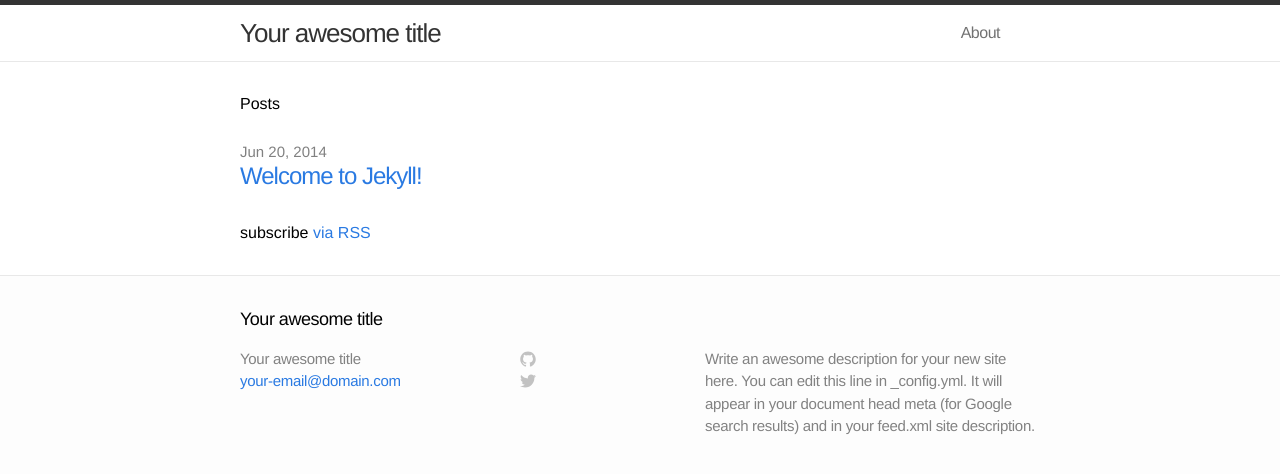
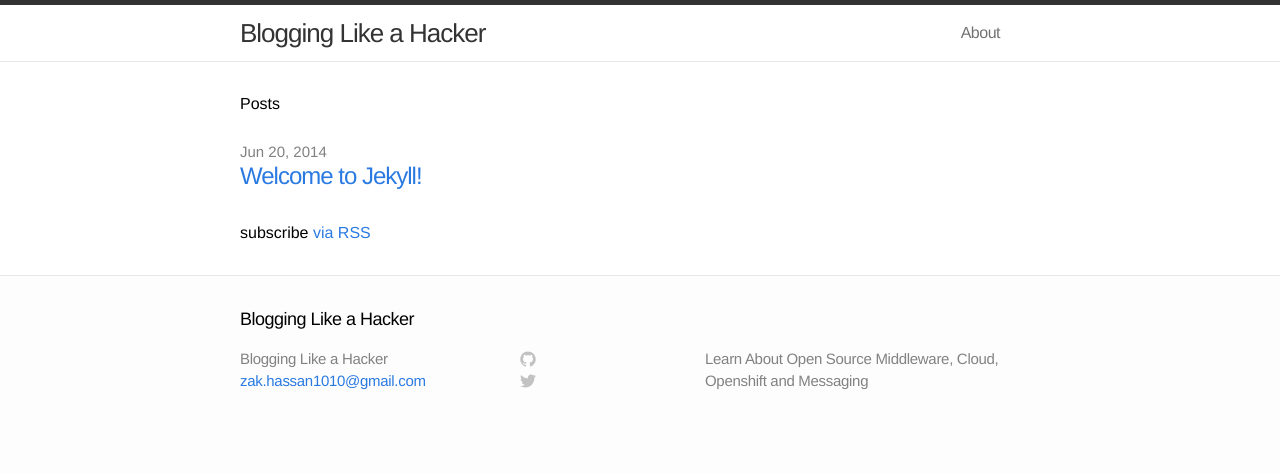
Before and after one commit to zak-hassan/zmhassan.github.io, a Jekyll site: the page built from index.html, in a window 1280 px wide. Shown: the top 474 px of the page. Built offline with Jekyll 4.4.1, drawn with Linux system fonts in a browser that asks for light colours.

```diff
--- a/_config.yml
+++ b/_config.yml
@@ -1,10 +1,13 @@
 # Site settings
-title: Your awesome title
-email: your-email@domain.com
-description: "Write an awesome description for your new site here. You can edit this line in _config.yml. It will appear in your document head meta (for Google search results) and in your feed.xml site description."
+title: Zaks Open Source Blog
+email: zak.hassan1010@gmail.com
+description: "Learn About Open Source Middleware, Cloud, Openshift and Messaging"
 baseurl: ""
-url: "http://yourdomain.com"
+url: "http://zmhassan.github.io"
 
 # Build settings
 markdown: kramdown
 permalink: pretty
+
+layout: post
+title: Blogging Like a Hacker
```
Also changed, not shown: 4 other files.
